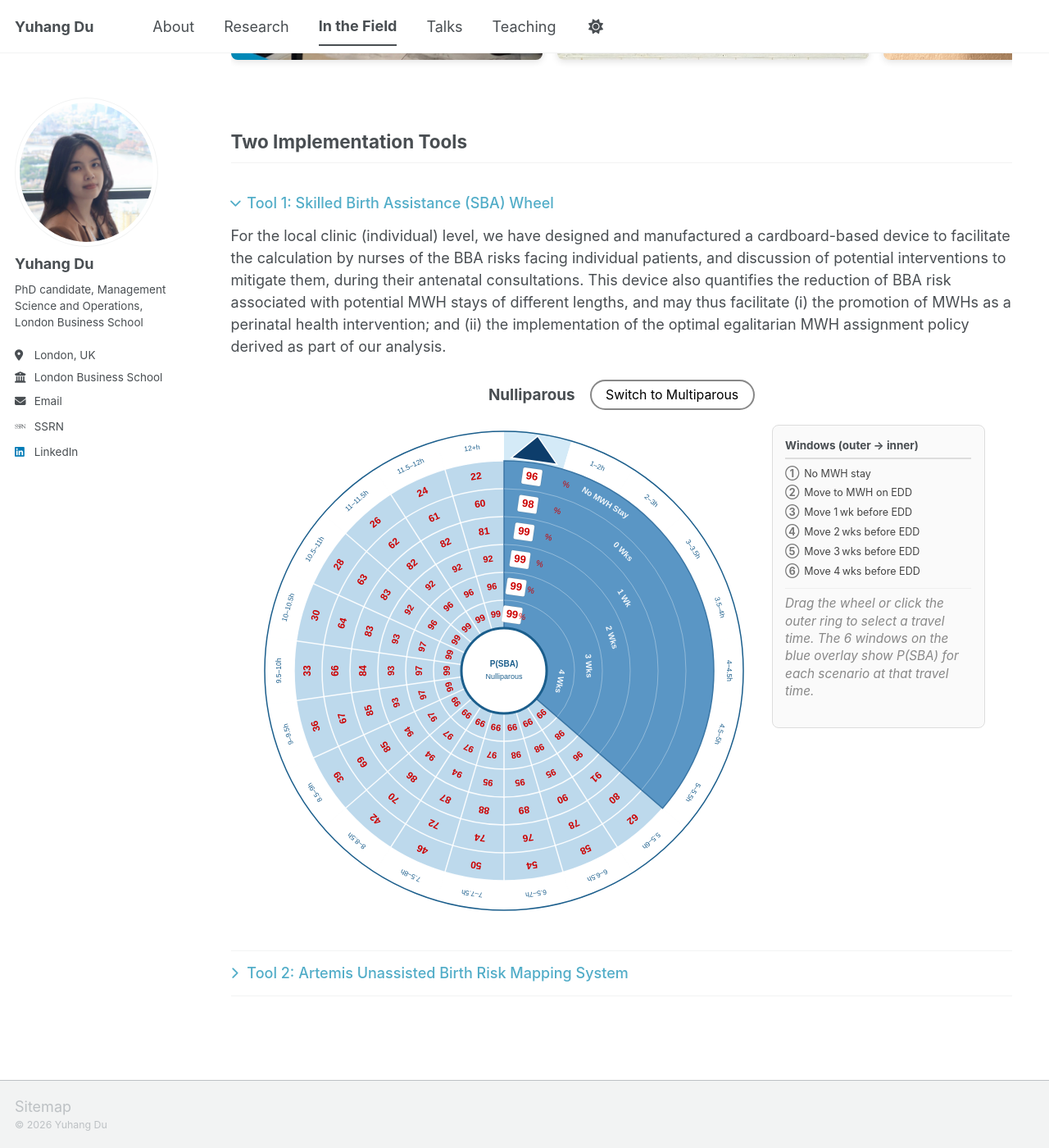
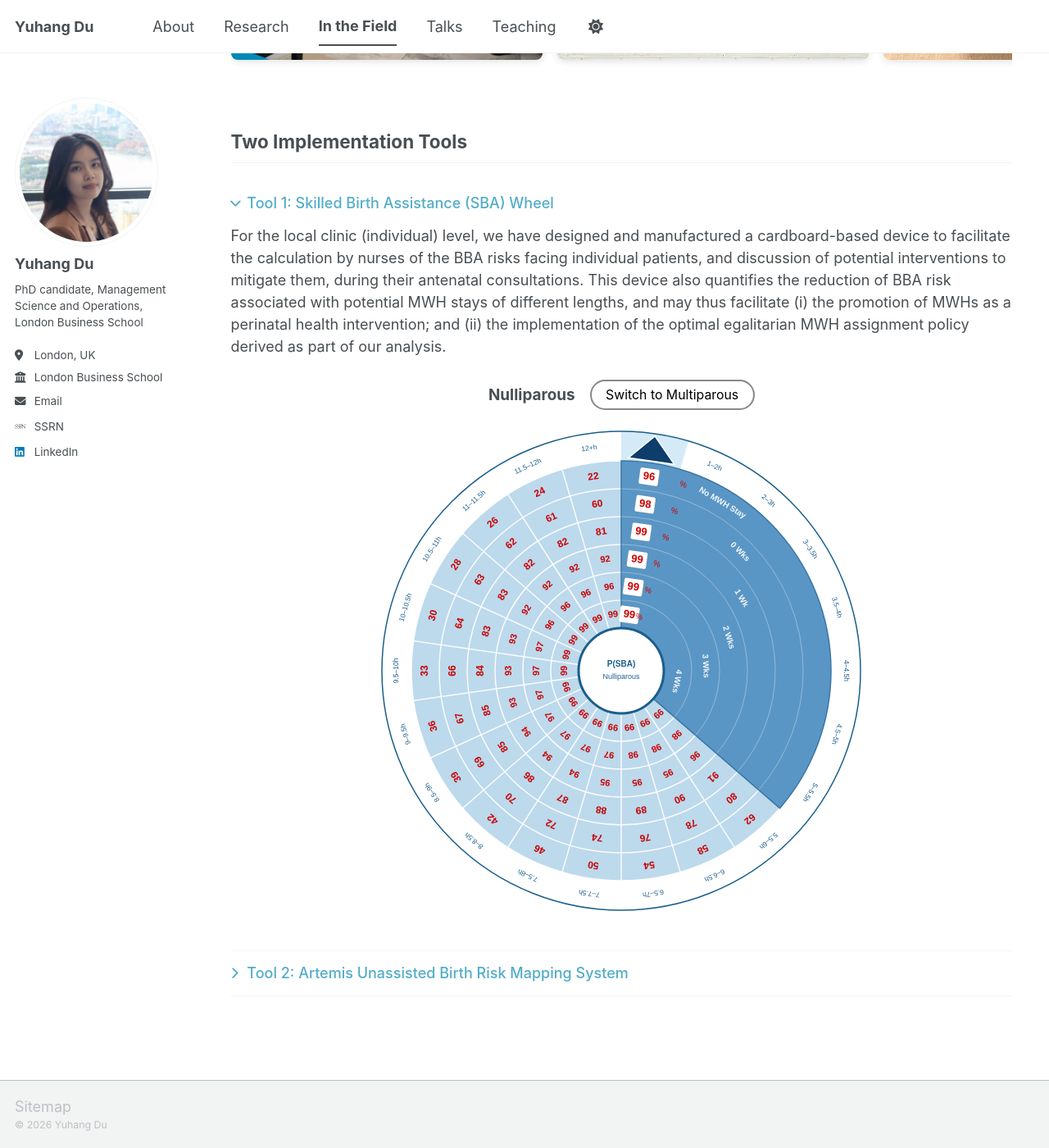
Before and after one commit to yuhangdu-edu/yuhangdu-edu.github.io, a Jekyll site: the page built from _pages/field.md, in a window 1280 px wide and 1400 px high, scrolled down 718 px. Shown: the whole window at 82% size. Built offline with Jekyll 4.4.1, drawn with Linux system fonts in a browser that asks for light colours; some web fonts are replaced; a script bundle is joined from its source files by our own code; library files that are not in the unit come from our copies.

Commit message:
Remove ring guide panel from SBA wheel
The wheel labels are read directly from the windows on the wedge,
matching the physical device which has no separate legend.

Co-Authored-By: Claude Sonnet 4.6 <noreply@anthropic.com>

```diff
--- a/_includes/sba-wheel.html
+++ b/_includes/sba-wheel.html
@@ -4,18 +4,10 @@
 .sba-parity-name{font-weight:700;font-size:1.05em}
 .sba-switch-btn{padding:.45em 1.1em;border-radius:20px;border:2px solid #888;background:none;cursor:pointer;font-family:inherit;font-size:.88em;transition:background .15s,border-color .15s}
 .sba-switch-btn:hover{background:#eee;border-color:#555}
-.sba-body{display:flex;gap:1.5em;align-items:flex-start;flex-wrap:wrap;justify-content:center}
-#sbaCanvas{display:block;width:600px;height:600px;max-width:100%;flex-shrink:0}
-.sba-ring-guide{flex:1;min-width:180px;max-width:260px;border:1px solid #ddd;border-radius:8px;padding:.9em 1em;background:#fafafa;font-size:.85em}
-.sba-rg-title{font-weight:700;margin:0 0 .45em;padding-bottom:.35em;border-bottom:2px solid #ddd;font-size:.88em}
-.sba-rg-row{display:flex;align-items:center;gap:.45em;padding:.2em 0;color:#444;font-size:.82em}
-.sba-rg-num{font-weight:700;color:#777;flex-shrink:0;min-width:1.1em;text-align:right}
-.sba-rg-sep{border-top:1px solid #eee;margin:.5em 0}
-.sba-dot{width:11px;height:11px;border-radius:2px;display:inline-block;flex-shrink:0}
-.sba-rg-hint{color:#888;font-style:italic;font-size:.8em;margin-top:.5em;line-height:1.4}
+#sbaCanvas{display:block;margin:0 auto;width:600px;height:600px;max-width:100%}
 </style>
 <div class="sba-wrap">
 <div class="sba-header"><span class="sba-parity-name" id="sbaParityName">Nulliparous</span><button class="sba-switch-btn" id="sbaSwitchBtn">Switch to Multiparous</button></div>
-<div class="sba-body"><canvas id="sbaCanvas" width="600" height="600"></canvas><div class="sba-ring-guide"><div class="sba-rg-title">Windows (outer &#8594; inner)</div><div class="sba-rg-row"><span class="sba-rg-num">&#9312;</span><span>No MWH stay</span></div><div class="sba-rg-row"><span class="sba-rg-num">&#9313;</span><span>Move to MWH on EDD</span></div><div class="sba-rg-row"><span class="sba-rg-num">&#9314;</span><span>Move 1&#8239;wk before EDD</span></div><div class="sba-rg-row"><span class="sba-rg-num">&#9315;</span><span>Move 2&#8239;wks before EDD</span></div><div class="sba-rg-row"><span class="sba-rg-num">&#9316;</span><span>Move 3&#8239;wks before EDD</span></div><div class="sba-rg-row"><span class="sba-rg-num">&#9317;</span><span>Move 4&#8239;wks before EDD</span></div><div class="sba-rg-sep"></div><p class="sba-rg-hint">Drag the wheel or click the outer ring to select a travel time. The 6 windows on the blue overlay show P(SBA) for each scenario at that travel time.</p></div></div>
+<canvas id="sbaCanvas" width="600" height="600"></canvas>
 </div>
 <script src="/assets/js/sba-wheel.js"></script>
```
